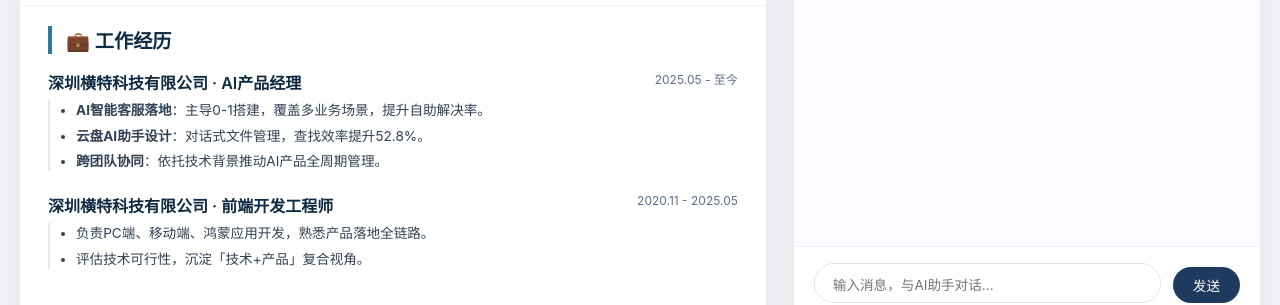
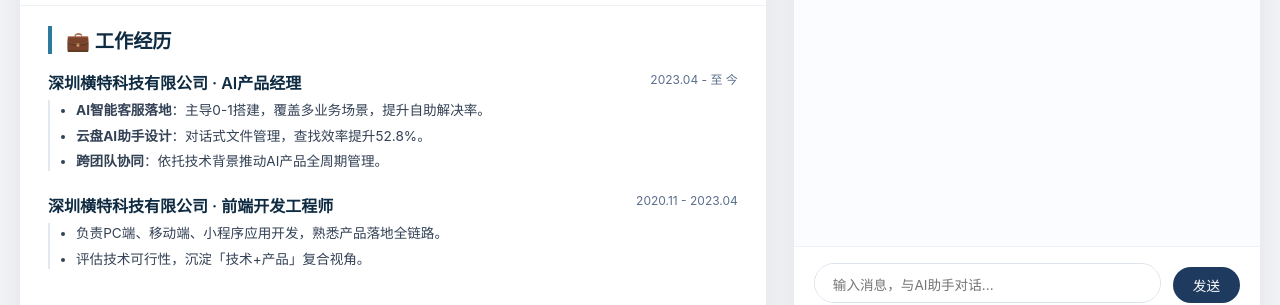
Before and after one commit to lihaishwng/-ai-, a plain HTML site: page index.html in a window 1280 px wide. Shown: the part 405-710 px from the top of the page. Drawn offline with Linux system fonts and the light colour scheme.

Commit message:
修改时间
修改时间

```diff
--- a/index.html
+++ b/index.html
@@ -377,12 +377,12 @@
         <div class="card">
             <div class="card-title">💼 工作经历</div>
             <div class="exp-item">
-                <div class="exp-header"><span class="exp-company">深圳横特科技有限公司 · AI产品经理</span><span class="exp-date">2025.05 - 至今</span></div>
+                <div class="exp-header"><span class="exp-company">深圳横特科技有限公司 · AI产品经理</span><span class="exp-date">2023.04 - 至 今</span></div>
                 <div class="exp-desc"><ul><li><strong>AI智能客服落地</strong>：主导0-1搭建，覆盖多业务场景，提升自助解决率。</li><li><strong>云盘AI助手设计</strong>：对话式文件管理，查找效率提升52.8%。</li><li><strong>跨团队协同</strong>：依托技术背景推动AI产品全周期管理。</li></ul></div>
             </div>
             <div class="exp-item">
-                <div class="exp-header"><span class="exp-company">深圳横特科技有限公司 · 前端开发工程师</span><span class="exp-date">2020.11 - 2025.05</span></div>
-                <div class="exp-desc"><ul><li>负责PC端、移动端、鸿蒙应用开发，熟悉产品落地全链路。</li><li>评估技术可行性，沉淀「技术+产品」复合视角。</li></ul></div>
+                <div class="exp-header"><span class="exp-company">深圳横特科技有限公司 · 前端开发工程师</span><span class="exp-date">2020.11 - 2023.04</span></div>
+                <div class="exp-desc"><ul><li>负责PC端、移动端、小程序应用开发，熟悉产品落地全链路。</li><li>评估技术可行性，沉淀「技术+产品」复合视角。</li></ul></div>
             </div>
         </div>
         <!-- 项目经验 -->
```
